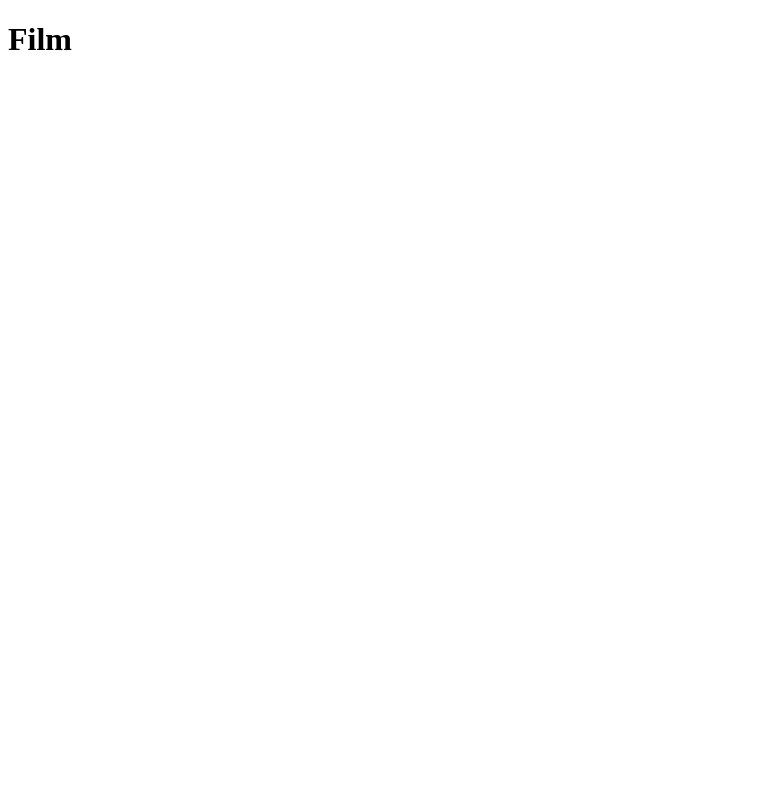
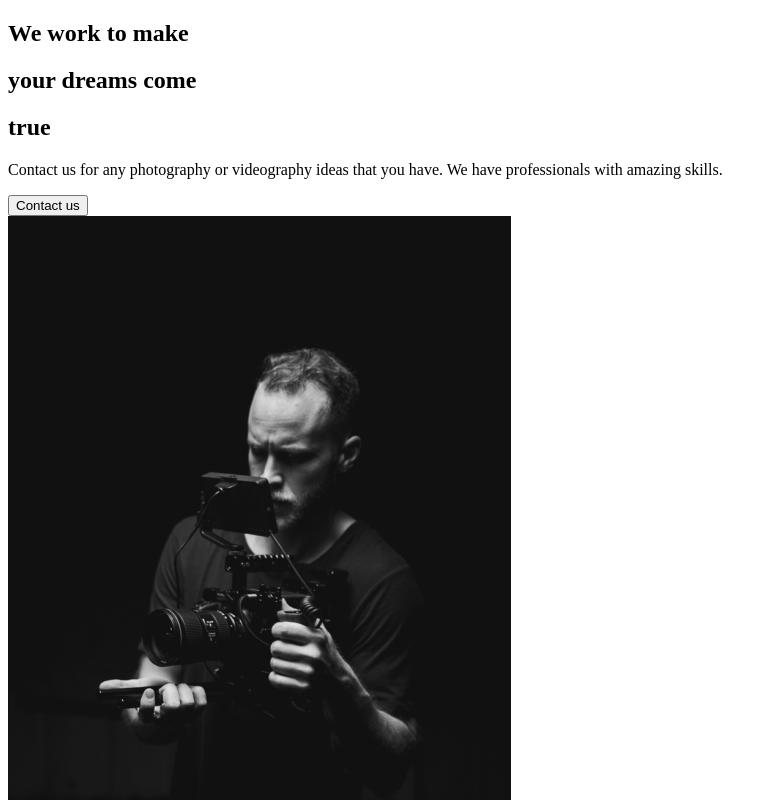
Before and after one commit to bkap1690/the-creative-react-course-capture, a React (Create React App) app: page / in a window 1280 px wide. Shown: the top 800 px of the page, without its empty margins (0-777 px from the left). Built offline with nearby package versions, Linux system fonts and the light colour scheme.

Commit message:
2. About Section

```diff
--- a/src/App.js
+++ b/src/App.js
@@ -1,7 +1,9 @@
+// Import Pages
+import AboutUs from './pages/AboutUs';
 function App() {
   return (
     <div className="App">
-      <h1>Film </h1>
+      <AboutUs />
     </div>
   );
 }
--- /dev/null
+++ b/src/components/AboutSection.js
@@ -0,0 +1,33 @@
+import home1 from '../img/home1.png';
+
+const AboutSection = () => {
+  return (
+    <div>
+      <div className="description">
+        <div className="title">
+          <div className="hide">
+            <h2>We work to make</h2>
+          </div>
+          <div className="hide">
+            <h2>
+              your <span>dreams</span> come
+            </h2>
+          </div>
+          <div className="hide">
+            <h2>true</h2>
+          </div>
+        </div>
+        <p>
+          Contact us for any photography or videography ideas that you have. We
+          have professionals with amazing skills.
+        </p>
+        <button>Contact us</button>
+      </div>
+      <div className="image">
+        <img src={home1} alt="guy with a camera " />
+      </div>
+    </div>
+  );
+};
+
+export default AboutSection;
--- /dev/null
+++ b/src/pages/AboutUs.js
@@ -0,0 +1,8 @@
+import React from 'react';
+import AboutSection from '../components/AboutSection';
+
+const AboutUs = () => {
+  return <AboutSection />;
+};
+
+export default AboutUs;
```
